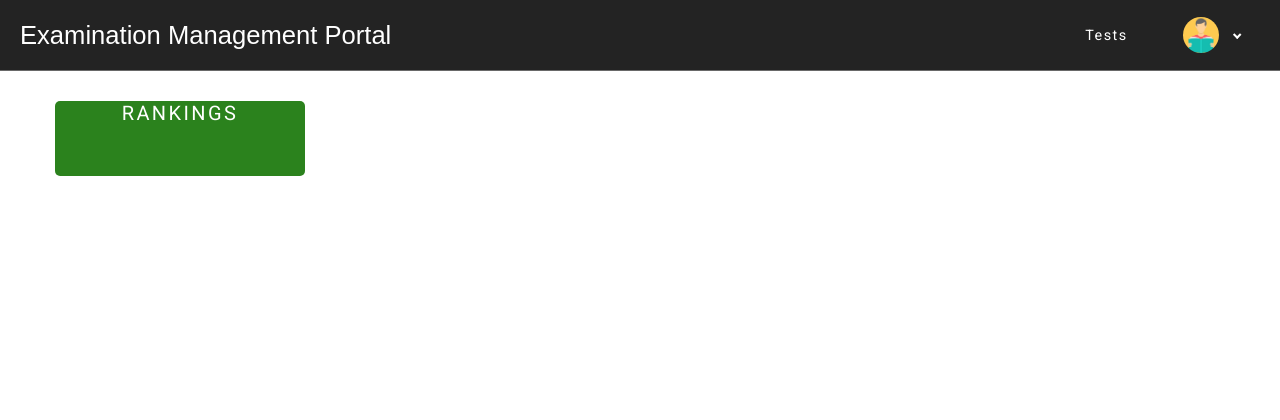
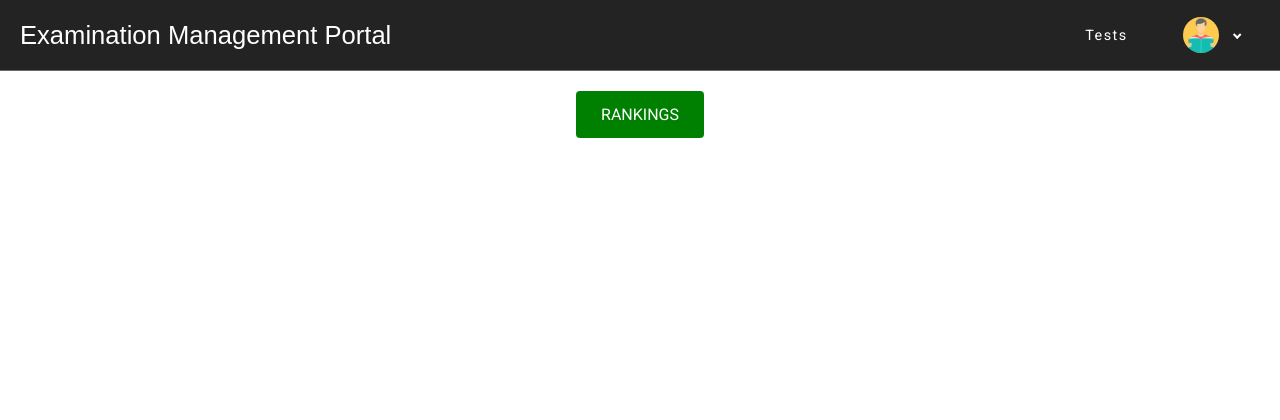
Before and after one commit to Chaplin962/Exam-Management-Portal, a PHP site: the page made by testg.php in a window 1280 px wide. Shown: the top 420 px of the page. Run offline with PHP 8.4, Linux system fonts and the light colour scheme; a user stored in the database is signed in; data comes from the database, SQL or seed files in the repository; data that the repository does not hold is empty; some web fonts are replaced.

Commit message:
z-style fixes

```diff
--- a/db.php
+++ b/db.php
@@ -1,6 +1,6 @@
 <?php
     //Offline Development
-    /*$servername='localhost';
+    $servername='localhost';
     $username='root';
     $password='';
     $dbname = 'quiz';
@@ -10,10 +10,10 @@
     $username2='root';
     $password2='';
     $dbname2 = 'simp1';
-    $con2=mysqli_connect($servername2,$username2,$password2,$dbname2);*/
+    $con2=mysqli_connect($servername2,$username2,$password2,$dbname2);
 
     //remote server deployment
-    $servername='remotemysql.com';
+    /*$servername='remotemysql.com';
     $username='Jo8QJ7efP6';
     $password='bCqMAklGyz';
     $dbname = 'Jo8QJ7efP6';
@@ -23,7 +23,7 @@
     $username2='Jo8QJ7efP6';
     $password2='bCqMAklGyz';
     $dbname2 = 'Jo8QJ7efP6';
-    $con2=mysqli_connect($servername2,$username2,$password2,$dbname2);
+    $con2=mysqli_connect($servername2,$username2,$password2,$dbname2);*/
 
  if(!$con){die('Could not Connect MySql Server :' .mysql_error());}
  if(!$con2){die('Could not Connect MySql Server simp1:' .mysql_error());}
--- a/testg.php
+++ b/testg.php
@@ -112,7 +112,7 @@ $courses_no = $row['courses_no'];?>
 		if($today < $start_date ){$time = 2;}
 		if(($submit['num4']==0 && $time==1)|| $time==0):
 		$qres=mysqli_query($con, ("SELECT * FROM question WHERE quiz_id='".$store_id."' ORDER BY rand()" ));
-		$i1=1;if($time!=0){echo'Timer: <p id="demo"></p>';}
+		$i1=1;if($time!=0){echo'<div class="timer-div"><p id="timer">Timer : </p> <p id="demo"></p></div>';}
 		while($q=mysqli_fetch_assoc($qres)):
 		$cares=mysqli_query($con, ("SELECT text FROM question_option WHERE question_id='".$q['question_id']."' AND is_correct='1'"));
 		?>
@@ -162,11 +162,18 @@ $courses_no = $row['courses_no'];?>
                         $wrote_res=mysqli_query($con,$wrote_q);
                         $wrote=mysqli_fetch_assoc($wrote_res);
                         if($q['type']==1 && $time==0):
+							if(mysqli_fetch_assoc($wrote_res)):
                     ?>
                         <div class="your_answer">
                             <p>Your Answer : <?php echo $wrote['answer'] ;?></p>
                         </div>
                     <?php
+					else:?>
+					<div class="your_answer">
+                            <p>No Answer Submitted</p>
+                        </div>
+					<?php
+					endif;
                 endif;
 						if($time == 0&&$q['type']==0):
 					?>
@@ -188,7 +195,7 @@ $courses_no = $row['courses_no'];?>
 									++$i1;
 									endwhile;
 									if($time==0){
-										echo'<div><a id="trailtest1-sub1" href="rank_list.php?quiz_id='.$_GET['quiz_id'].'">RANKINGS</a></div>';
+										echo'<div id="rank-space"><a id="trailtest1-sub1" href="rank_list.php?quiz_id='.$_GET['quiz_id'].'">RANKINGS</a></div>';
 									}
 									if($time == 1):
 					?>
--- a/testv.php
+++ b/testv.php
@@ -178,7 +178,7 @@ $qid=$_GET['quiz_id'];
     echo'<div><a id="trailtest1-sub1" href="teacher.php?q=7&qid='.$_GET['quiz_id'].'">RANKINGS</a></div>';
         }
         else{
-          echo'<div><a id="trailtest1-sub1" href="teacher.php?q=6&quiz_id='.$_GET['quiz_id'].'">AWARD MARKS</a></div>';
+          echo'<div id="rank-space"><a id="trailtest1-sub1" href="teacher.php?q=6&quiz_id='.$_GET['quiz_id'].'">AWARD MARKS</a></div>';
         }
     }
 					echo'</form>';
--- a/z-style1.css
+++ b/z-style1.css
@@ -477,23 +477,22 @@ body { overflow-y: scroll; }
   position: relative;
 	cursor: pointer;
 }
-#trailtest1-sub1 {
-	width: 250px;
-	height: 75px;
-	display: inline-block;
-	background-color: #2B821D;
-	font-family: roboto, sans-serif; font-weight: 400; font-style: normal;
-	letter-spacing: 0.12em;
-	font-size: 1.25em;
-	color: #FFFFFF;
-	border-radius: 5px;
-	text-align: center;
-  position: absolute;
-	margin-left:55px;
-	margin-top:30px;
-	cursor: pointer;
-	text-decoration: none;
+#trailtest1-sub1{
+	background-color: green;
+	font-family:roboto;
+  color: white;
+  padding: 14px 25px;
+  text-align: center;
+  text-decoration: none;
+  display: inline-block;
+	border-radius:4px;
+	margin-top:20px;
 }
+
+#rank-space{
+	text-align:center;
+}
+
 
 #trailtest1-sub1:focus{
 	outline:0 !important;
```
Also changed, not shown: other parts of z-style1.css (+29 -4 lines).
